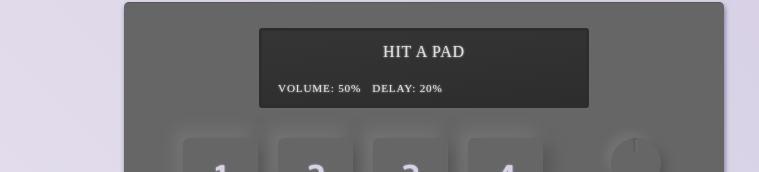
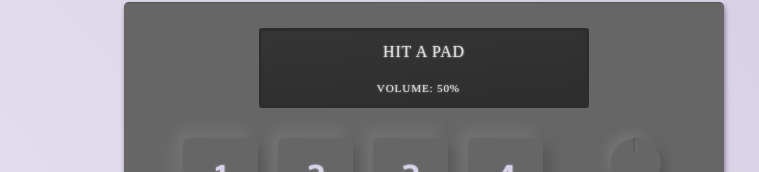
Before and after one commit to chadchristensen/drummachine3000, a React (Create React App) app: page / in a window 1280 px wide. Shown: the part 170-342 px from the top of the page, without its empty margins (216-975 px from the left). Built offline with nearby package versions, Linux system fonts and the light colour scheme; no server answers; a web font is replaced by a local one.

Commit message:
remove display value from led

```diff
--- a/src/components/LedDisplay.js
+++ b/src/components/LedDisplay.js
@@ -26,7 +26,8 @@ const SoundRow = styled.div`
 
 const ParameterRow = styled.div`
   font-size: .7em;
-  align-self: flex-start;
+  // TODO: Uncomment once multiple parameters are added
+  /* align-self: flex-start; */
 
   span {
     display: inline-block;
@@ -39,9 +40,7 @@ function LedDisplay({ sound, volume }) {
     <DisplayContainer>
       <SoundRow sound={sound}>{sound}</SoundRow>
       <ParameterRow>
-        {/* // TODO: Change to dynamic data for parameters */}
         <span>Volume: {volume}%</span>
-        <span>Delay: 20%</span>
       </ParameterRow>
     </DisplayContainer>
   )
```
